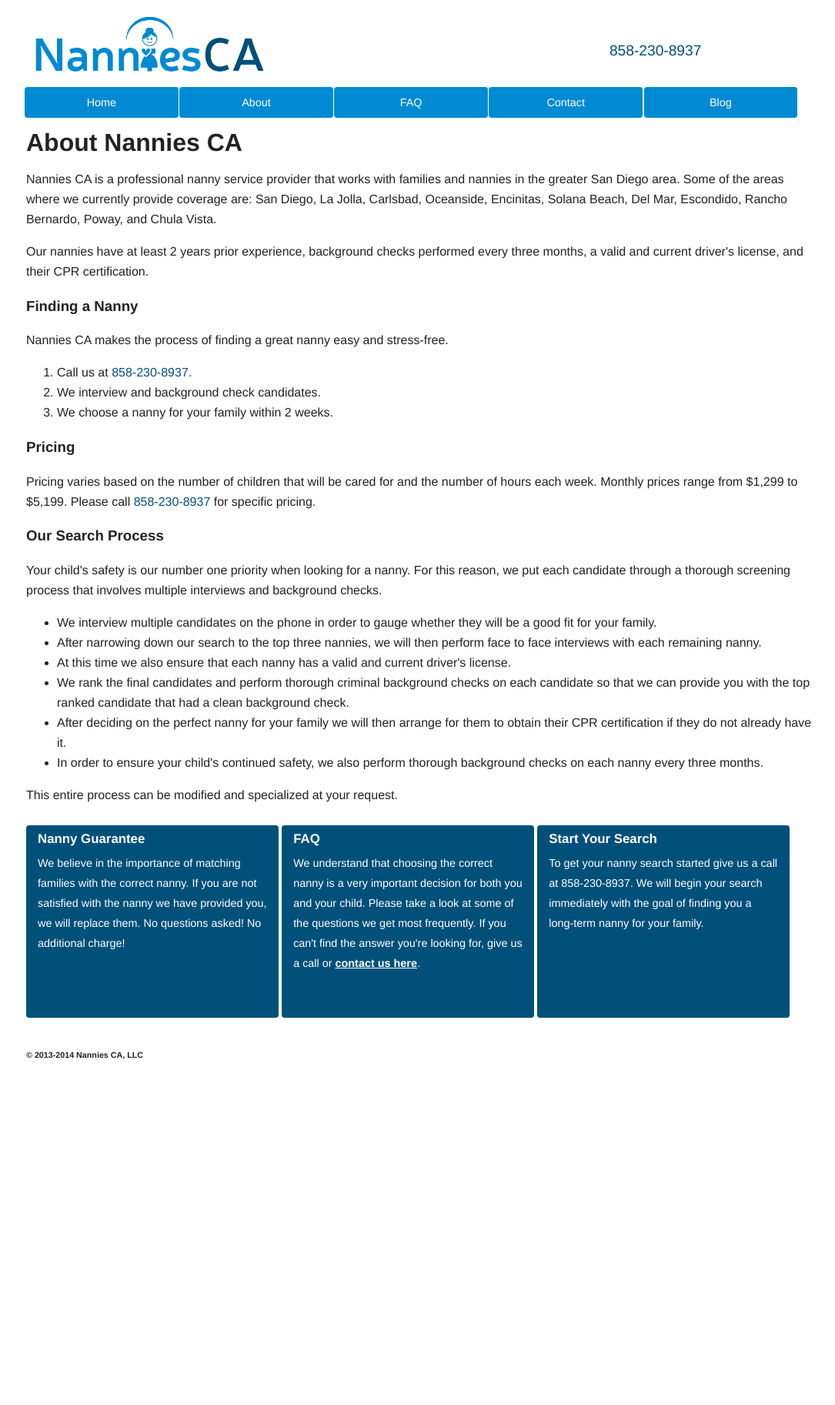
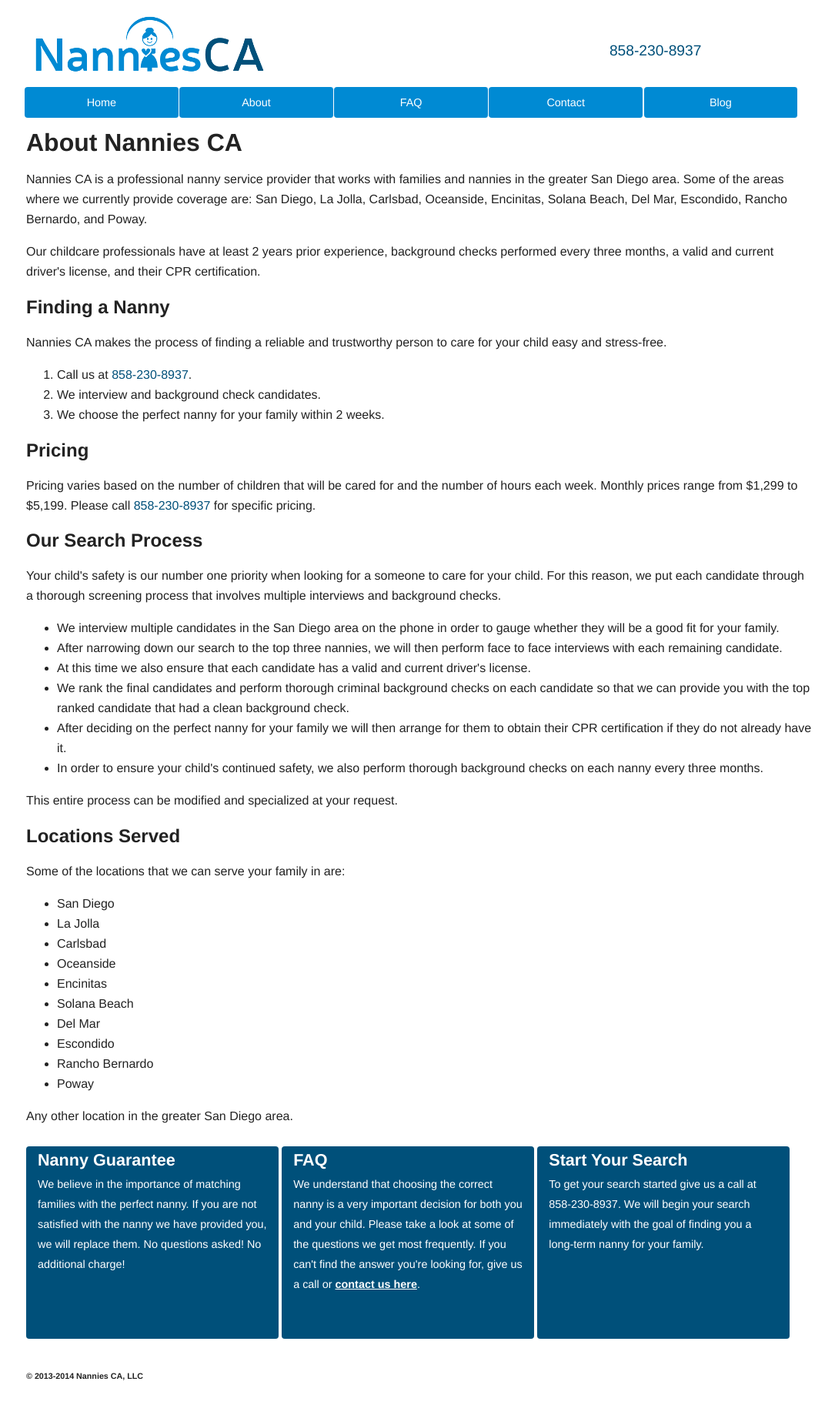
Before and after one commit to lhambsch/nannies_ca, a Django app: page /about in a window 1280 px wide. Shown: the whole page at 77% size, without its empty margins (94-1179 px from the left). Before the commit the page ends 1376 px from the top, so only its background shows below. Run offline with Django 3.2, Linux system fonts and the light colour scheme; parts of the project's set-up code (start-up, migrations or seed data) failed here and were passed over; some libraries are stand-ins or nearby versions.

Commit message:
Added blog functionality to database. Refined about.html seo. Fixed contact button.

```diff
--- a/customer_area/admin.py
+++ b/customer_area/admin.py
@@ -1,7 +1,9 @@
 from django.contrib import admin
 
-from .models import Family, Nanny
+from .models import Family, Nanny, Article, Comment
 
 
 admin.site.register(Family)
 admin.site.register(Nanny)
+admin.site.register(Article)
+admin.site.register(Comment)
--- a/static/css/main.css
+++ b/static/css/main.css
@@ -224,7 +224,7 @@ aside.solo-aside {
     height: 80px;
 }
 
-aside h3, aside p {
+aside h3, aside p, aside h2 {
     margin: 5px 15px;
 }
 
@@ -419,7 +419,7 @@ article {
         color: white;
     }
 
-    aside h3, aside p {
+    aside h3, aside p, aside h2 {
         margin: 5px 15px;
     }
 }
--- a/templates/about.html
+++ b/templates/about.html
@@ -7,82 +7,67 @@
         <article>
             <header>
                 <h1>About Nannies CA</h1>
-                <p>Nannies CA is a professional nanny service provider that works with families and nannies in the greater San Diego area. Some of the areas where we currently provide coverage are: San Diego, La Jolla, Carlsbad, Oceanside, Encinitas, Solana Beach, Del Mar, Escondido, Rancho Bernardo, Poway, and Chula Vista.</p>
-                <p>Our nannies have at least 2 years prior experience, background checks performed every three months, a valid and current driver's license, and their CPR certification.</p>
+                <p>Nannies CA is a professional nanny service provider that works with families and nannies in the greater San Diego area. Some of the areas where we currently provide coverage are: San Diego, La Jolla, Carlsbad, Oceanside, Encinitas, Solana Beach, Del Mar, Escondido, Rancho Bernardo, and Poway.</p>
+                <p>Our childcare professionals have at least 2 years prior experience, background checks performed every three months, a valid and current driver's license, and their CPR certification.</p>
             </header>
             <section>
-                <h3>Finding a Nanny</h3>
-                <p>Nannies CA makes the process of finding a great nanny easy and stress-free.</p>
+                <h2>Finding a Nanny</h2>
+                <p>Nannies CA makes the process of finding a reliable and trustworthy person to care for your child easy and stress-free.</p>
                 <ol>
                     <li>Call us at <a href="tel:858-230-8937" class="phone-link">858-230-8937</a>.</li>
                     <li>We interview and background check candidates.</li>
-                    <li>We choose a nanny for your family within 2 weeks.</li>
+                    <li>We choose the perfect nanny for your family within 2 weeks.</li>
                 </ol>
             </section>
             <section>
-                <h3>Pricing</h3>
-                <!-- <p>Each child that will be with the nanny for 5 or more hours counts as one child. Each child that will be with the nanny for less than 5 hours counts as 1/2 child. Payment will be made prior to each month of service.</p>
-                <table id="pricing-table">
-                    <thead>
-                        <tr>
-                            <th>Children</th>
-                            <th>Hours</th>
-                            <th>Monthly Price</th>
-                        </tr>
-                    </thead>
-                    <tbody>
-                        <tr>
-                            <td>Less Than 3</td>
-                            <td>Up to 45 Hours / wk</td>
-                            <td class="center">$3,899</td>
-                        </tr>
-                        <tr>
-                            <td>Less Than 4</td>
-                            <td>Up to 45 Hours / wk</td>
-                            <td class="center">$4,699</td>
-                        </tr>
-                        <tr>
-                            <td>4 or More</td>
-                            <td>Up to 45 Hours / wk</td>
-                            <td class="center">$5,199</td>
-                        </tr>
-                        <tr>
-                            <td>--</td>
-                            <td>Live In</td>
-                            <td>Call for a quote.</td>
-                        </tr>
-                    </tbody>
-                </table> -->
+                <h2>Pricing</h2>
                 <p>Pricing varies based on the number of children that will be cared for and the number of hours each week. Monthly prices range from $1,299 to $5,199. Please call <a href="tel:858-230-8937" class="phone-link">858-230-8937</a> for specific pricing.</p>
             </section>
             <section>
-                <h3>Our Search Process</h3>
-                <p>Your child's safety is our number one priority when looking for a nanny. For this reason, we put each candidate through a thorough screening process that involves multiple interviews and background checks.
+                <h2>Our Search Process</h2>
+                <p>Your child's safety is our number one priority when looking for a someone to care for your child. For this reason, we put each candidate through a thorough screening process that involves multiple interviews and background checks.
                 <ul>
-                    <li>We interview multiple candidates on the phone in order to gauge whether they will be a good fit for your family.</li>
-                    <li>After narrowing down our search to the top three nannies, we will then perform face to face interviews with each remaining nanny.</li>
-                    <li>At this time we also ensure that each nanny has a valid and current driver's license.</li>
+                    <li>We interview multiple candidates in the San Diego area on the phone in order to gauge whether they will be a good fit for your family.</li>
+                    <li>After narrowing down our search to the top three nannies, we will then perform face to face interviews with each remaining candidate.</li>
+                    <li>At this time we also ensure that each candidate has a valid and current driver's license.</li>
                     <li>We rank the final candidates and perform thorough criminal background checks on each candidate so that we can provide you with the top ranked candidate that had a clean background check.</li>
                     <li>After deciding on the perfect nanny for your family we will then arrange for them to obtain their CPR certification if they do not already have it.</li>
                     <li>In order to ensure your child's continued safety, we also perform thorough background checks on each nanny every three months.</li>
                 </ul>
                 <p>This entire process can be modified and specialized at your request.</p>
             </section>
+            <section>
+                <h2>Locations Served</h2>
+                <p>Some of the locations that we can serve your family in are:</p>
+                <ul>
+                    <li>San Diego</li>
+                    <li>La Jolla</li>
+                    <li>Carlsbad</li>
+                    <li>Oceanside</li>
+                    <li>Encinitas</li>
+                    <li>Solana Beach</li>
+                    <li>Del Mar</li>
+                    <li>Escondido</li>
+                    <li>Rancho Bernardo</li>
+                    <li>Poway</li>
+                </ul>
+                <p>Any other location in the greater San Diego area.</p>
+            </section>
         </article>
 
         <aside>
-            <h3>Nanny Guarantee</h3>
-            <p>We believe in the importance of matching families with the correct nanny. If you are not satisfied with the nanny we have provided you, we will replace them. No questions asked! No additional charge!</p>
+            <h2>Nanny Guarantee</h2>
+            <p>We believe in the importance of matching families with the perfect nanny. If you are not satisfied with the nanny we have provided you, we will replace them. No questions asked! No additional charge!</p>
         </aside>
         <aside class="aside-link">
             <a class="aside-link" href="{% url 'faq' %}">
-                <h3>FAQ</h3>
+                <h2>FAQ</h2>
                 <p>We understand that choosing the correct nanny is a very important decision for both you and your child. Please take a look at some of the questions we get most frequently. If you can't find the answer you're looking for, give us a call or <strong><a class="inline-link" href="{% url 'contact' %}">contact us here</a></strong>.</p>
             </a>
         </aside>
         <aside>
-            <h3>Start Your Search</h3>
-            <p>To get your nanny search started give us a call at <a href="tel:858-230-8937" style="color:white;">858-230-8937</a>. We will begin your search immediately with the goal of finding you a long-term nanny for your family.</p>
+            <h2>Start Your Search</h2>
+            <p>To get your search started give us a call at <a href="tel:858-230-8937" style="color:white;">858-230-8937</a>. We will begin your search immediately with the goal of finding you a long-term nanny for your family.</p>
         </aside>
 
     </div> <!-- #main -->
--- a/templates/contact.html
+++ b/templates/contact.html
@@ -14,7 +14,7 @@
         </aside>
 
         <article id="contact">
-            <form action="/contact/" method="post" id="contact-form">{% csrf_token %}
+            <form action="{% url 'contact' %}" method="post" id="contact-form">{% csrf_token %}
                 {{ form|crispy }}
                 <button type="Submit">Submit</button>
             </form>
```
Also changed, not shown: customer_area/models.py (+12 -0 lines), customer_area/migrations/0003_auto__add_blog__add_comment.py (added), customer_area/migrations/0004_auto__add_field_comment_article.py (added), customer_area/migrations/0005_auto__del_blog__add_article__chg_field_comment_article.py (added), 7 other files.
